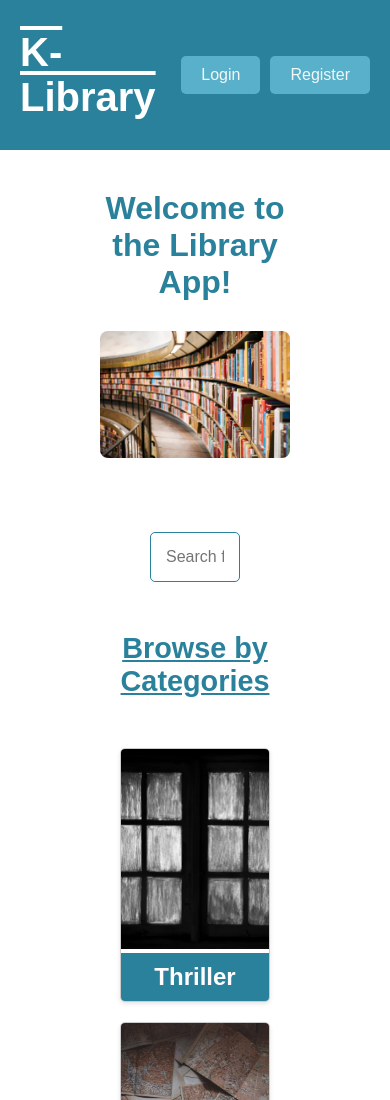
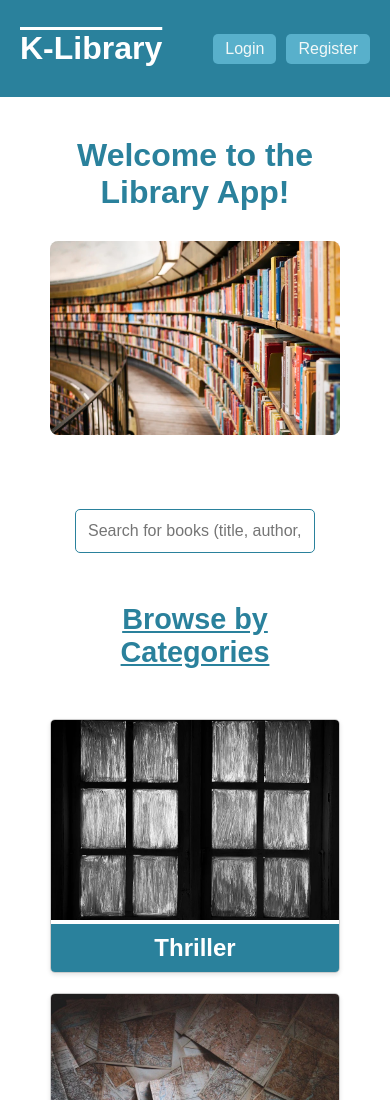
Before and after one commit to jasminekayrabs/WAAD-ICA-2024, a website: page library-app/public/index.html in a window 390 px wide. Shown: the top 1100 px of the page. Drawn offline with nearby package versions, Linux system fonts and the light colour scheme.

Commit message:
Fixing style

```diff
--- a/library-app/public/css/categories.css
+++ b/library-app/public/css/categories.css
@@ -95,3 +95,12 @@ h1 {
     height: 200px;
     object-fit: contain;
 }
+
+@media (max-width: 720px) {
+    .header-left h1 {
+        font-size: 2em;
+    }
+    .auth-buttons .btn {
+        padding: 6px 12px;
+    }
+}
--- a/library-app/public/css/details.css
+++ b/library-app/public/css/details.css
@@ -101,3 +101,11 @@ p {
     margin-top: 20px;
     line-height: 1.6;
 }
+@media (max-width: 720px) {
+    .header-left h1 {
+        font-size: 2em;
+    }
+    .auth-buttons .btn {
+        padding: 6px 12px;
+    }
+}
--- a/library-app/public/css/style.css
+++ b/library-app/public/css/style.css
@@ -203,7 +203,7 @@ footer {
     }
 }
 
-@media (max-width: 768px) {
+@media (max-width: 720px) {
     .category {
         width: calc(100% - 40px);
     }
@@ -212,4 +212,27 @@ footer {
         width: 100%;
         max-width: 500px;
     }
+    .header-left h1 {
+        font-size: 2em;
+    }
+    .auth-buttons .btn {
+        padding: 6px 12px;
+    }
+
+    .category {
+        width: calc(100% - 0px);
+    }
+
+    .search-input {
+        width: 500px;
+        padding: 12px;
+    }
+
+    .book-list {
+        width: 100%;
+        max-width: 500px;
+    }
+    .main-container {
+        padding: 0;
+    }
 }
```
Also changed, not shown: 1 other file.
